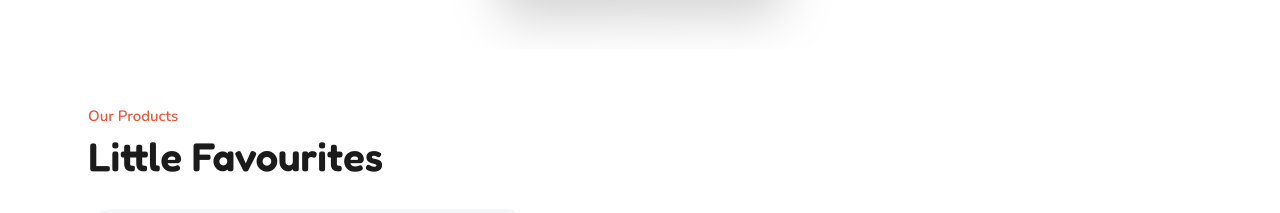
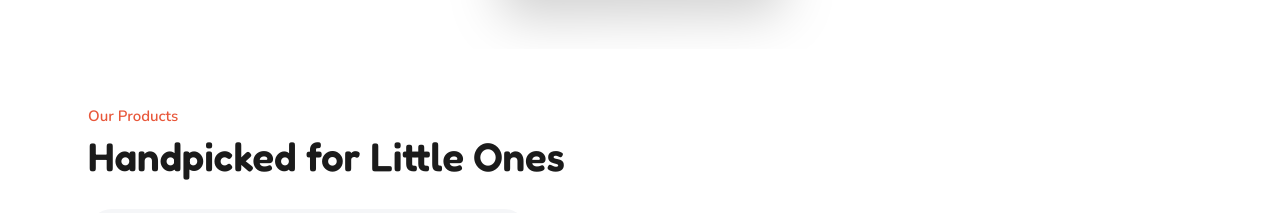
Before and after one commit to Yomabasi8/kiddies, a Next.js app: page / in a window 1280 px wide. Shown: the part 946-1159 px from the top of the page. Built offline with nearby package versions, Linux system fonts and the light colour scheme; no server answers; the database is empty.

Commit message:
fix: update SectionHeading title in ProductShowcase for clarity

```diff
--- a/components/storefront/product-showcase.tsx
+++ b/components/storefront/product-showcase.tsx
@@ -31,7 +31,7 @@ export function ProductShowcase({ products, categories }: { products: Product[];
   return (
     <section aria-labelledby="products-heading" className="relative bg-white pb-20 pt-10 sm:pb-28 sm:pt-14">
       <div className="mx-auto max-w-6xl px-4 sm:px-6">
-        <SectionHeading id="products-heading" eyebrow="Our Products" title="Little Favourites" />
+        <SectionHeading id="products-heading" eyebrow="Our Products" title="Handpicked for Little Ones" />
 
         {/* Filter chips with a sliding highlight */}
         <div role="group" aria-label="Filter products" className="-mx-4 mt-7 overflow-x-auto px-4 pb-1 sm:mx-0 sm:px-0">
```
